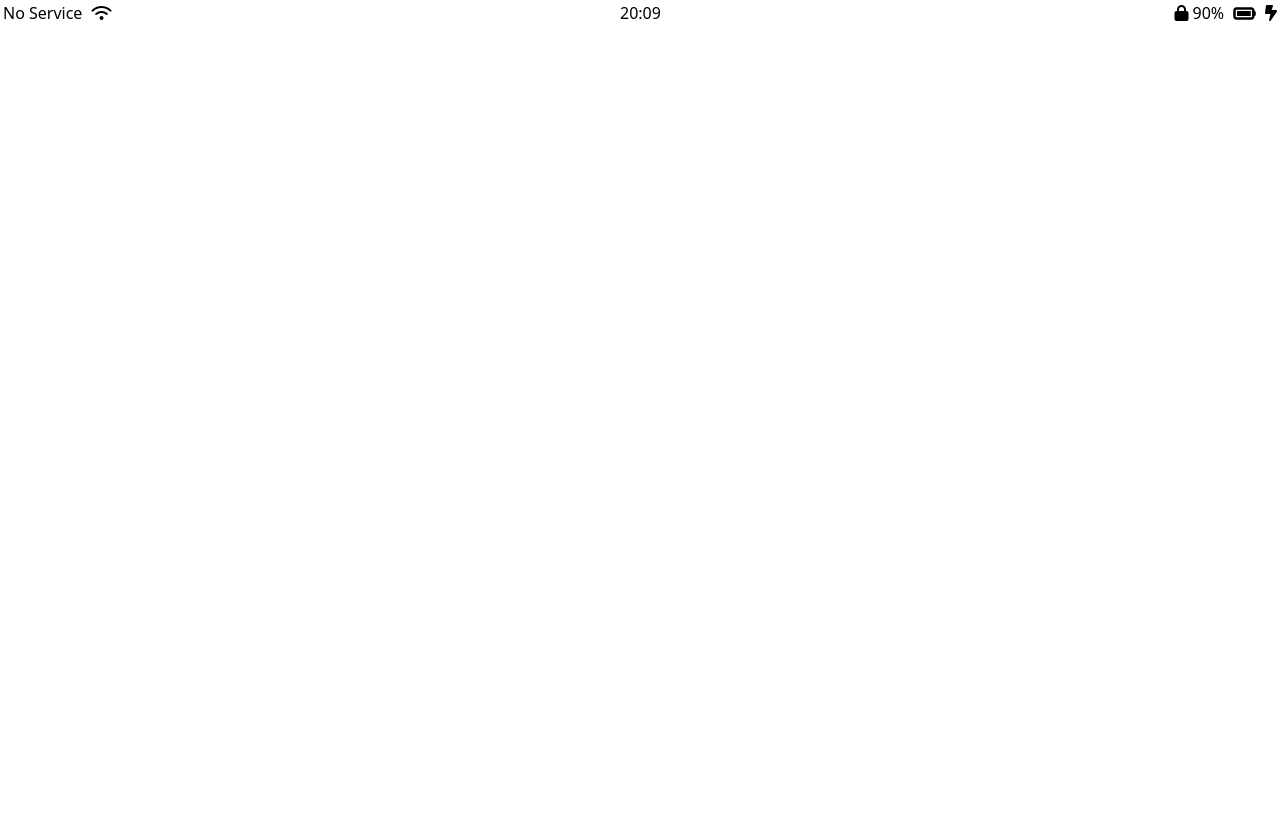
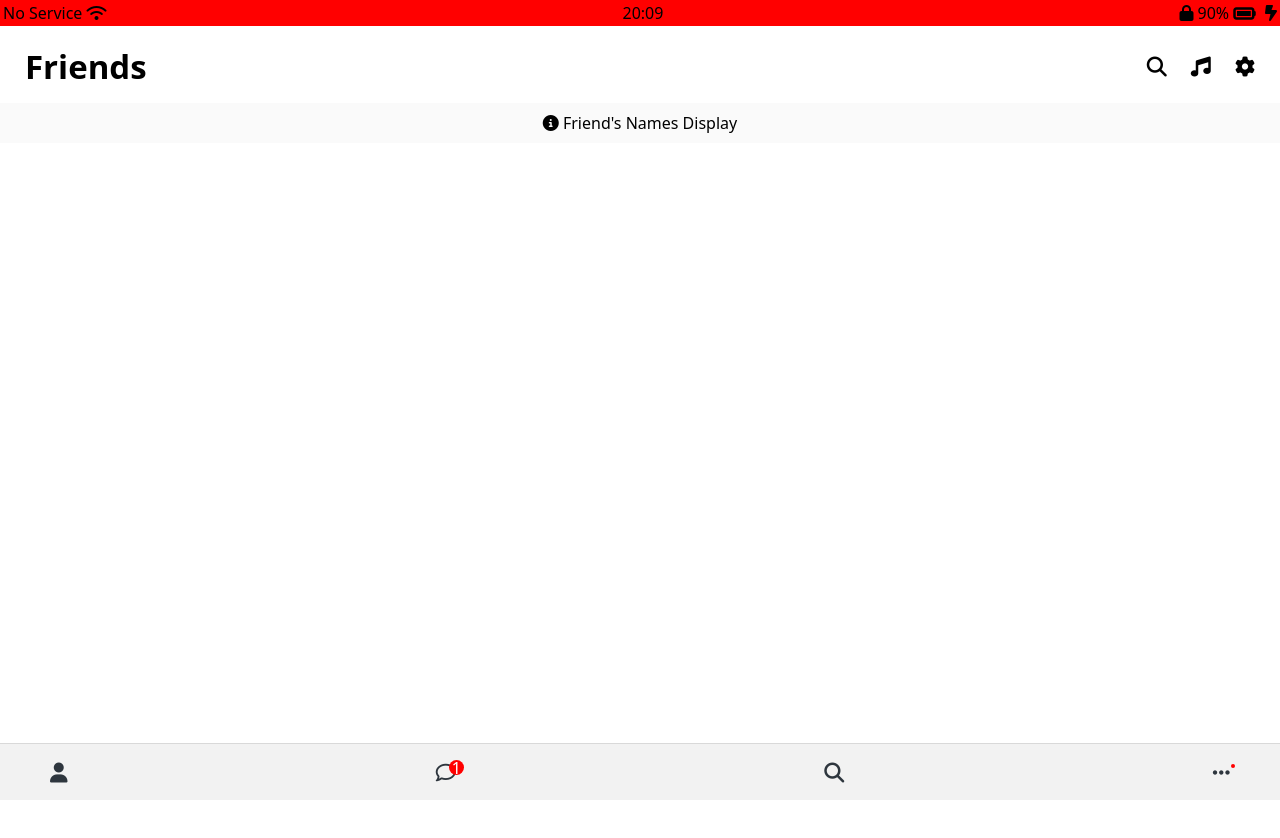
Before and after one commit to MWC90/kokoa-clone, a plain HTML site: page friends.html in a window 1280 px wide. Shown: the top 838 px of the page. Before the commit the page ends 800 px from the top, so only its background shows below. Drawn offline with Linux system fonts and the light colour scheme.

Commit message:
some css changed
sttus-bar, screen-header에서 발생하는 문제점 전 버전과 비교. 분석

```diff
--- /dev/null
+++ b/css/components/nav-bar.css
@@ -0,0 +1,46 @@
+.nav{
+    position: fixed;  /* 스크롤해도 위치 고정(화면에서 안 나감) */
+    bottom: 0;
+    width: 100%;
+    background-color: rgba(0, 0, 0, 0.05);
+    padding: 20px 50px;
+    box-sizing: border-box;  /* padding을 줘도 box사이즈를 늘리지 말라는 뜻 */
+    /* 윗 줄은 padding때문에 삐져나간 아이콘들을 다시 화면 안으로 맞춤 */
+    border-top: 1px solid rgba(0, 0, 0, 0.1);
+}
+.nav__list{
+    display: flex;
+    justify-content: space-between;
+}
+.nav__link{
+    color: #2e363e;
+    position: relative;
+}
+.status-bar{
+    position: fixed;
+    width: 100%;
+    box-sizing: border-box;
+}
+.nav__notification{
+    background-color: red;
+    color: white;
+    display: block;
+    width: 15px;
+    height: 15px;
+    border-radius: 50%;
+    display: flex;
+    justify-content: center;
+    align-items: center;
+    font-weight: 500;
+    position: absolute;  /* 겹침. 이거는 가장 가까운 relative를 가진 부모 기준으로 움직임 */
+    left: 13px;
+    bottom: 8px;
+}
+.nav__update{
+    background-color: red;
+    width: 4px;
+    height: 4px;
+    border-radius: 50%;
+    position: absolute;
+    right: -5px;
+}
--- /dev/null
+++ b/css/components/screen-header.css
@@ -0,0 +1,17 @@
+.screen-header{
+    display: flex;
+    justify-content: space-between;
+    padding: 50px 25px 20px 25px;
+    align-items: center;
+    position: fixed;
+    width: 100%;
+    box-sizing: border-box;
+    background-color: white;
+}
+.screen-header__title{
+    font-size: 33px;
+    font-weight: 550;
+}
+.screen-header__icons span{
+    margin-left: 20px;
+}
--- a/css/components/status-bar.css
+++ b/css/components/status-bar.css
@@ -2,13 +2,11 @@
     display: flex; /* 한 줄에 */
     justify-content: space-between; /* 화면에 맞춰 띄워놓음. 각 요소의 크기에 영향을 받음 */
     padding: 5px 3px;
+    background-color: red;
 }
 .status-bar:first-child span{
     margin-right: 5px;
 }
-.status-bar:nth-child(2){
-    justify-content: center;
-}
 .status-bar__column .fa-battery-full{
     margin-right: 5px;
 }
--- a/css/reset.css
+++ b/css/reset.css
@@ -54,3 +54,9 @@ table {
 input:focus{
 	outline: none;
 }
+
+/* 어떤 link던간에 밑줄과 색상을 제거 */
+a{
+	color: inherit;
+	text-decoration: none;
+}
--- /dev/null
+++ b/css/screens/friends.css
@@ -0,0 +1,7 @@
+#friends-display-link{
+    display: block;
+    text-align: center;
+    background-color: #fafafa;
+    padding-top: 115px;
+    padding-bottom: 12px;
+}
--- a/css/styles.css
+++ b/css/styles.css
@@ -1,14 +1,21 @@
+/* 만약 font를 inport했다면 가장 위에 한다 */
+
 /* class는  . 으로 시작 */
 @import "reset.css";
 @import "variable.css";
+/* 순서가 바뀌면 사용불가.(variable.css가 내려가면 사용 불가능 함) */
 
 /* components */
 @import "components/status-bar.css";
+@import "components/nav-bar.css";
+@import "components/screen-header.css";
 
 /* screens */
 @import "screens/login.css";
+@import "screens/friends.css";
 
 body{
     /* font-family는 그냥 글꼴 바꾸는거. 아무거나 골라 */
     font-family: system-ui, -apple-system, BlinkMacSystemFont, 'Segoe UI', Roboto, Oxygen, Ubuntu, Cantarell, 'Open Sans', 'Helvetica Neue', sans-serif;
+    height: 1000vh;
 }
--- a/friends.html
+++ b/friends.html
@@ -5,9 +5,18 @@
    <link rel="stylesheet" href="css/styles.css">
    <meta charset="UTF-8">
    <meta name="viewport" content="width=device-width, initial-scale=1.0">
-   <title>Welcome to Kokoa Talk</title>
+   <title>Friends - Kokoa Talk</title>
 </head>
 <body>
+   <header class="screen-header">
+    <h1 class="screen-header__title">Friends</h1>
+    <div class="screen-header__icons">
+        <span><i class="fa-solid fa-magnifying-glass fa-lg"></i></span>
+        <span><i class="fa-solid fa-music fa-lg"></i></span>
+        <span><i class="fa-solid fa-cog fa-lg"></i></span>
+    </div>
+   </header>
+
    <div class="status-bar">
     <div class="status-bar__column">
         <span>No Service</span>
@@ -24,10 +33,30 @@
     </div>
    </div>
 
-   <nav>
-    <ul>
-        <li>
-            <a href=""></a>
+   <a id="friends-display-link">
+    <i class="fa-solid fa-circle-info"></i> Friend's Names Display
+    </a>
+
+   <!-- 단축키: nav>ul>li*4>a -->
+   <nav class="nav">  <!-- 이름이 같아도 상관없음 -->
+    <ul class="nav__list">
+        <li class="nav__btn">
+            <a class="nav__link" href="#"><i class="fa-solid fa-user fa-lg"></i></a>
+        </li>
+        <li class="nav__btn">
+            <a class="nav__link" href="#">
+                <span class="nav__notification">1</span>
+                <i class="fa-regular fa-comment fa-lg"></i>
+            </a>
+        </li>
+        <li class="nav__btn">
+            <a class="nav__link" href="#"><i class="fa-solid fa-magnifying-glass fa-lg"></i></a>
+        </li>
+        <li class="nav__btn">
+            <a class="nav__link" href="#">
+                <div class="nav__update"></div>
+                <i class="fa-solid fa-ellipsis fa-lg"></i>
+            </a>
         </li>
     </ul>
    </nav>
```
Lines whose indentation alone changed are shown as unchanged.
